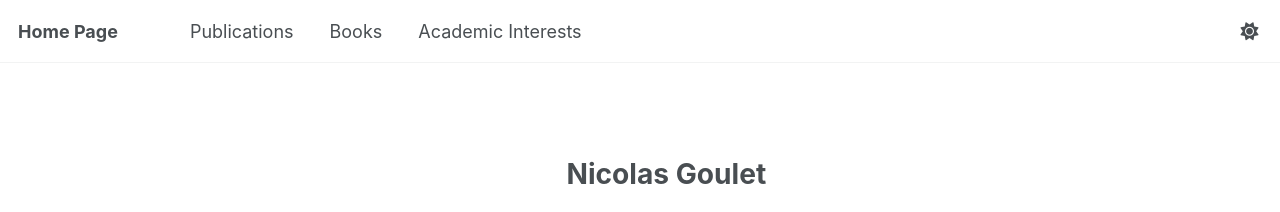
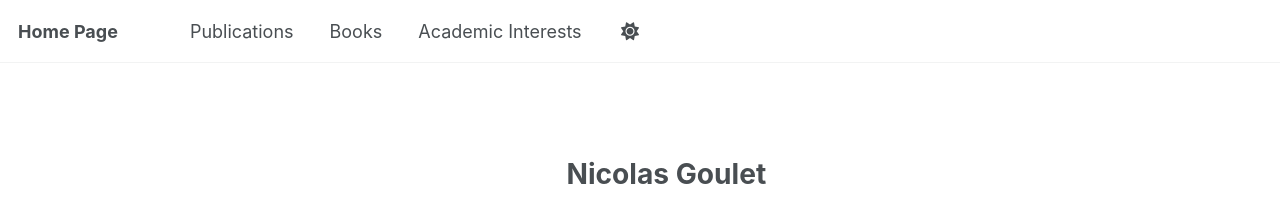
Before and after one commit to NicolasGoulet/NicolasGoulet.github.io, a Jekyll site: the page built from _pages/about.md, in a window 1280 px wide. Shown: the top 212 px of the page. Built offline with Jekyll 4.4.1, drawn with Linux system fonts in a browser that asks for light colours.

Commit message:
remove attempt

```diff
--- a/_sass/_custom.scss
+++ b/_sass/_custom.scss
@@ -5,23 +5,3 @@
   font-style: italic;   /* belt-and-braces italics */
   font-size: 0.9rem;    /* optional size tweak */
 }
-
-
-/* _sass/_custom.scss */
-
-/* Make the wrapper a positioning context */
-.masthead__inner-wrap,
-.greedy-nav            { position: relative; }
-
-/* Pin the theme toggle to the right INSIDE the wrapper */
-#theme-toggle {
-  position: absolute;          /* out of the flex-flow but in the wrapper */
-  top:  50%;                   /* vertically centre on the masthead */
-  right: 0;                    /* flush against the wrapper’s right edge */
-  transform: translateY(-50%); /* real vertical centring */
-  z-index: 999;                /* stay clickable above nav links */
-}
-
-/* keep the nav links centred */
-.greedy-nav,
-.greedy-nav .visible-links { justify-content: center !important; }
```
